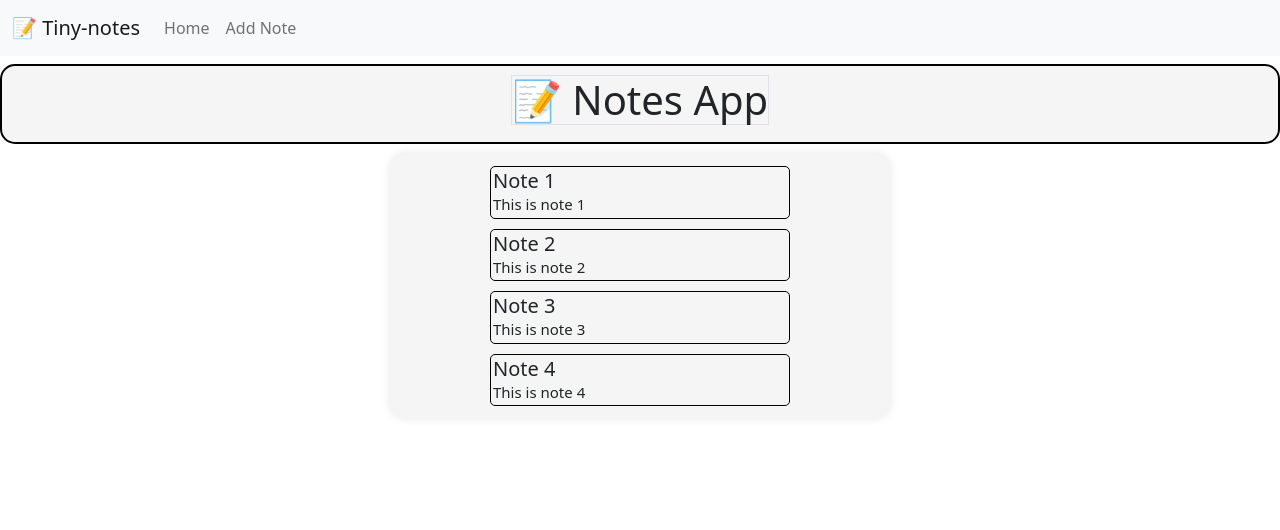
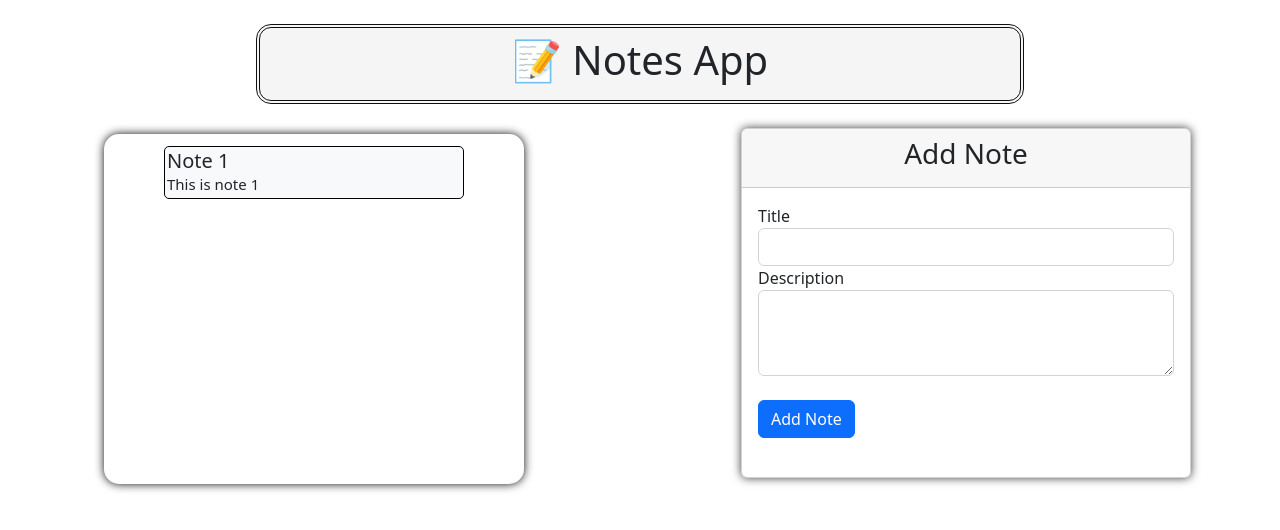
Before and after one commit to yashnaravade/tiny-notes, a React (Vite) app: page / in a window 1280 px wide. Shown: the top 530 px of the page. Built offline with nearby package versions, Linux system fonts and the light colour scheme.

Commit message:
Add notes and desc via add notes form

```diff
--- a/src/App.tsx
+++ b/src/App.tsx
@@ -2,7 +2,6 @@ import { useState } from "react";
 import { BrowserRouter, Routes, Route } from "react-router-dom";
 
 import "./App.css";
-import AddNote from "./views/AddNote/AddNote";
 import Home from "./views/Home/Home";
 
 function App() {
@@ -11,8 +10,6 @@ function App() {
       <BrowserRouter>
         <Routes>
           <Route path="/" element={<Home />} />
-          <Route path="/add-note" element={<AddNote />} />
-
         </Routes>
       </BrowserRouter>
     </>
--- a/src/components/Navbar/Navbar.css
+++ b/src/components/Navbar/Navbar.css
@@ -0,0 +1,3 @@
+.navbar{
+    background-color: #CECCCC !important;
+}
--- a/src/components/Navbar/Navbar.tsx
+++ b/src/components/Navbar/Navbar.tsx
@@ -1,10 +1,11 @@
 import React from 'react'
 import { Link } from 'react-router-dom'
+import "./Navbar.css"
 
 function Navbar() {
   return (
   <>
-  <nav className="navbar navbar-expand-lg bg-light">
+  <nav className="navbar navbar-expand-lg nav-component">
   <div className="container-fluid">
     <Link className="navbar-brand" to='/'>📝 Tiny-notes</Link>
     <button className="navbar-toggler" type="button" data-bs-toggle="collapse" data-bs-target="#navbarNav" aria-controls="navbarNav" aria-expanded="false" aria-label="Toggle navigation">
--- a/src/components/Note/Note.css
+++ b/src/components/Note/Note.css
@@ -7,6 +7,7 @@ margin-right: auto;
 margin-top: 10px;
 margin-bottom: 10px;
 padding: 2px;
+/* background-color: #FDECEF; */
 }
 
 
--- a/src/components/Note/Note.tsx
+++ b/src/components/Note/Note.tsx
@@ -1,10 +1,10 @@
 import React from 'react'
 import "./Note.css"
 
-function Note({title, description}) {
+function Note({title, description}: {title: string, description: string}) {
   return (
    <>
-   <div className="card-note">
+   <div className="card-note bg-light">
         <h5 className="note-title">{title}</h5>
         <p className="note-description">{description}</p>
    </div>
--- a/src/views/AddNote/AddNote.css
+++ b/src/views/AddNote/AddNote.css
@@ -1,9 +1,11 @@
 .parent-container{
-    height: 100vh;
-    width: 100vw;
-    background-color: #f5f5f5 !important;
+   margin: auto;
+   width: 420px;
 }
 
-.card{
+.card {
     box-shadow: 0px 0px 10px 0px rgba(0,0,0,0.75);
+    width: 450px;
+    height: 350px;
+    margin: auto;
 }
--- a/src/views/AddNote/AddNote.tsx
+++ b/src/views/AddNote/AddNote.tsx
@@ -1,44 +1,45 @@
-import React from "react";
-import "./AddNote.css";
-import Navbar from "../../components/Navbar/Navbar";
+// import React from "react";
+// import "./AddNote.css";
+// import Navbar from "../../components/Navbar/Navbar";
 
-function AddNote() {
-  return (
-    <div className="parent-container">
-      <Navbar />
-      <div className="container-fluid mt-4">
-        <div className="row">
-          <div className="col-md-6 offset-md-3 rounded">
-            <div className="card">
-              <div className="card-header bg-primary">
-                <h3 className="text-dark">Add Note</h3>
-              </div>
-              <div className="card-body">
-                <form>
-                  <div className="form-group">
-                    <label htmlFor="title">Title</label>
-                    <input type="text" className="form-control" id="title" />
-                  </div>
-                  <div className="form-group">
-                    <label htmlFor="description">Description</label>
-                    <textarea
-                      className="form-control"
-                      id="description"
-                      rows={3}
-                      defaultValue={""}
-                    />
-                  </div>
-                  <button type="submit" className="btn btn-primary mt-2">
-                    Submit
-                  </button>
-                </form>
-              </div>
-            </div>
-          </div>
-        </div>
-      </div>
-    </div>
-  );
-}
+// function AddNote(title: string | number | readonly string[] | undefined, description: string | number | readonly string[] | undefined) {
+//   return (
+//     <div className="parent-container">
+//       {/* <Navbar /> */}
+//       <div className="container-fluid mt-4">
+//         <div className="row">
+//           <div className="col-md-6 offset-md-3 rounded">
+//             <div className="card">
+//               <div className="card-header bg-primary">
+//                 <h3 className="text-dark">Add Note</h3>
+//               </div>
+//               <div className="card-body">
+//                 <form>
+//                   <div className="form-group">
+//                     <label htmlFor="title">Title</label>
+//                     <input type="text" className="form-control" id="title" value={title} />
+//                   </div>
+//                   <div className="form-group">
+//                     <label htmlFor="description">Description</label>
+//                     <textarea
+//                       className="form-control"
+//                       id="description"
+//                       rows={3}
+//                       defaultValue={""}
+//                       value={description}
+//                     />
+//                   </div>
+//                   <button type="button"  className="btn btn-primary mt-2">
+//                     Submit
+//                   </button>
+//                 </form>
+//               </div>
+//             </div>
+//           </div>
+//         </div>
+//       </div>
+//     </div>
+//   );
+// }
 
-export default AddNote;
+// // export default AddNote;
--- a/src/views/Home/Home.css
+++ b/src/views/Home/Home.css
@@ -1,24 +1,59 @@
 .app-title-container{
     height: 10vh;
-    width: 100vw;
+    width: 60%;
+    margin: auto;
     background-color: #f5f5f5 !important;
     display: flex;
     justify-content: center;
     align-items: center;
-   border: 2px solid #000000;
+   border: 4px double #0F110C;
    border-radius: 15px;
 }
 
 .notes-container{
-height: auto;
-width: 500px;
-background-color: #f5f5f5 !important;
+height: 350px;
+width: 420px;
+/* background-color: #CECCCC; */
 margin-left: auto;
 margin-right: auto;
-margin-top: 10px;
+margin-top: 30px;
 margin-bottom: 10px;
 padding: 2px;
 border-radius: 15px;
-box-shadow:   0px 0px 10px 0px rgba(0,0,0,0.1);
+box-shadow:   0px 0px 10px 0px #0F110C;
+overflow-y: scroll;
+}
 
+::-webkit-scrollbar {
+    width: 10px;
 }
+
+/* Track */
+::-webkit-scrollbar-track {
+    -webkit-box-shadow: inset 0 0 6px rgba(0,0,0,0.3);
+    -webkit-border-radius: 15px;
+    border-radius: 15px;
+}
+
+/* Handle */
+::-webkit-scrollbar-thumb {
+    -webkit-border-radius: 15px;
+    border-radius: 15px;
+    background: #612940;
+    -webkit-box-shadow: inset 0 0 6px rgba(0,0,0,0.5);
+}
+::-webkit-scrollbar-thumb:window-inactive {
+    background: rgba(255,0,0,0.4);
+}
+
+.parent-container{
+    margin: auto;
+    width: 420px;
+ }
+
+ .card {
+     box-shadow: 0px 0px 10px 0px rgba(0,0,0,0.75);
+     width: 450px;
+     height: 350px;
+     margin: auto;
+ }
--- a/src/views/Home/Home.tsx
+++ b/src/views/Home/Home.tsx
@@ -1,49 +1,99 @@
-import React from 'react'
-import "./Home.css"
-import Navbar from '../../components/Navbar/Navbar'
-import Note from '../../components/Note/Note'
+import React from "react";
+import "./Home.css";
+// import Navbar from '../../components/Navbar/Navbar'
+import Note from "../../components/Note/Note";
 
 function Home() {
-
   const [notes, setNotes] = React.useState([
     {
       title: "Note 1",
-      description: "This is note 1"
+      description: "This is note 1",
     },
-    {
-      title: "Note 2",
-      description: "This is note 2"
-    },
-    {
-      title: "Note 3",
-      description: "This is note 3"
-    },
-    {
-      title: "Note 4",
-      description: "This is note 4"
-    }
-  ])
+  ]);
 
+  const [title, setTitle] = React.useState("");
+  const [description, setDescription] = React.useState("");
+
+  function addNote() {
+
+    //  const tempNotes = [...notes]
+    //   tempNotes.push({
+    //       title: title,
+    //       description: description
+    //   })
+      // setNotes(tempNotes)
+
+      setNotes([...notes, {
+        title: title,
+        description: description
+      }])
+
+      setTitle("")
+      setDescription("")
+
+
+
+  }
 
   return (
     <div>
-      <Navbar />
-<div className="app-title-container mt-2">
-        <h1 className="app-title border">📝 Notes App</h1>
-</div>
-<div className="notes-container">
-  {
-    notes.map((note) => {
-      return (
-        <Note title={note.title} description={note.description}/>
-      )
-    })
-
-  }
-</div>
-</div>
-
-  )
+      {/* <Navbar /> */}
+      <div className="app-title-container mt-4">
+        <h1 className="app-title">📝 Notes App</h1>
+      </div>
+      <div className="row">
+        <div className="col-6">
+          <div className="notes-container">
+            {notes.map((note) => {
+              return <Note title={note.title} description={note.description} />;
+            })}
+          </div>
+        </div>
+        <div className="col-md-6 rounded mt-4">
+          <div className="card">
+            <div className="card-header text-center">
+              <h3 className="text-dark">Add Note</h3>
+            </div>
+            <div className="card-body">
+              <form>
+                <div className="form-group">
+                  <label htmlFor="title">Title</label>
+                  <input
+                    type="text"
+                    className="form-control"
+                    id="title"
+                    value={title}
+                    onChange={(e) => setTitle(e.target.value)}
+                  />
+                </div>
+                <div className="form-group">
+                  <label htmlFor="description">Description</label>
+                  <textarea
+                    className="form-control"
+                    id="description"
+                    rows={3}
+                    value={description}
+                    onChange={(e) => setDescription(e.target.value)}
+                  />
+                </div>
+                <button type="button" className="btn btn-primary mt-4" onClick={addNote}>Add Note</button>
+              </form>
+            </div>
+          </div>
+        </div>
+      </div>
+    </div>
+  );
 }
 
-export default Home
+export default Home;
+function parseString(value: string): React.SetStateAction<string> {
+  throw new Error("Function not implemented.");
+}
+
+// late lecture
+// late homework
+// admissin success send <Email>
+// </Email>
+
+// welcome for new course
```
